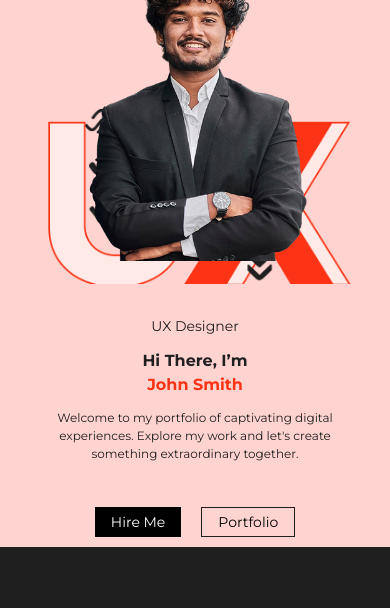
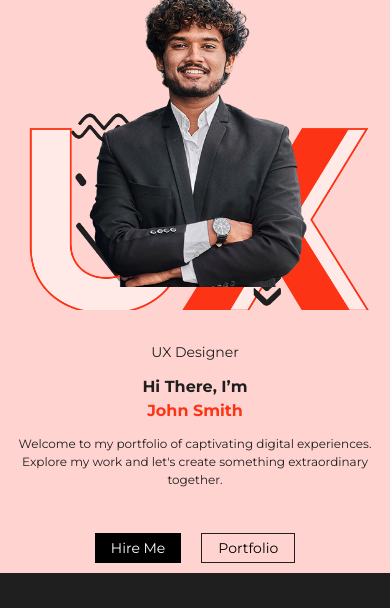
Before and after one commit to Shuaib-Ahmed-2223/rrf-tailwind-practice, a website: page index.html in a window 390 px wide. Shown: the part 87-695 px from the top of the page. Drawn offline with nearby package versions, Linux system fonts and the light colour scheme.

Commit message:
19.6.2025 5th

```diff
--- a/index.html
+++ b/index.html
@@ -14,7 +14,7 @@
 
 </head>
 <body class="font-montserrat">
-    <section class="hero flex flex-col md:gap-2 xl:gap-[32px]  lg:px-[124px] pt-[40px] bg-[#FFD4D0] px-[5%]  relative w-full">
+    <section class="hero flex flex-col md:gap-2 xl:gap-[32px]  lg:px-[124px] pt-[40px] bg-[#FFD4D0] max-w-[1440px]relative w-full">
                 <!-- circle -->
                <div class="circle absolute w-[100px] lg:w-[146px] h-[100px] lg:h-[146px] bg-[#FC3314] left-[40%] md:left-[438px] -top-[58px] rounded-full">
                  </div>
```
